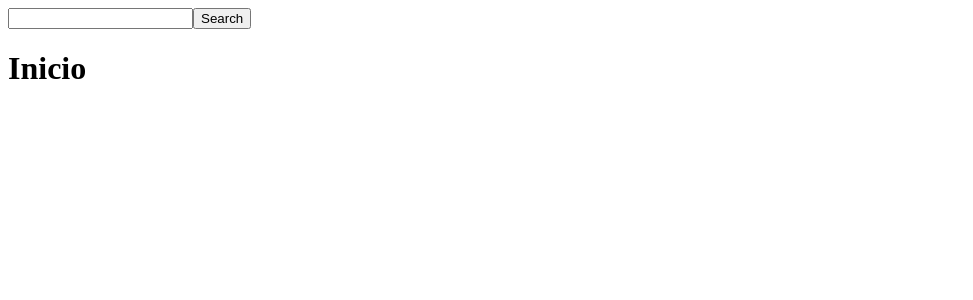
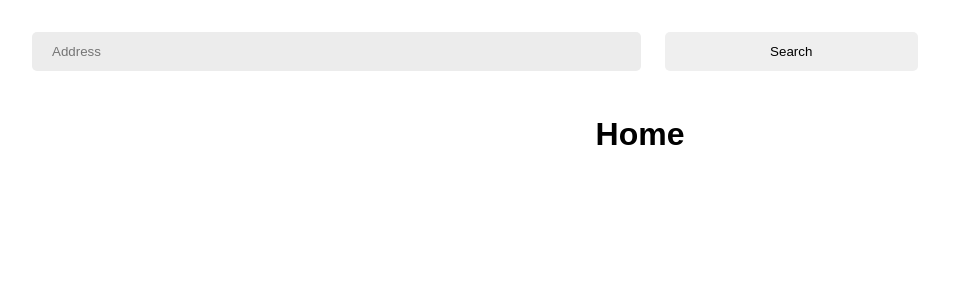
Before and after one commit to Ivanlopez-dev/brickbro, a Next.js app: page / in a window 1280 px wide. Shown: the top 300 px of the page, without its empty margins (0-973 px from the left). Built offline with nearby package versions, Linux system fonts and the light colour scheme.

Commit message:
Add some css and created AppLayout component

```diff
--- /dev/null
+++ b/components/AppLayout/index.js
@@ -0,0 +1,17 @@
+export default function AppLayout ({children}) {
+    return (
+        <>
+        <main>
+            {children}
+        </main>
+        <style jsx global>{`
+
+            html,
+            body,
+            h1 {
+              font-family: 'Space Grotesk', sans-serif;
+            }
+        `}</style>
+        </>
+    )
+}
--- a/components/layout/Header.js
+++ /dev/null
@@ -1,17 +0,0 @@
-import React from 'react';
-import Search from '../ui/Search';
-
-const Header = () => {
-
-    return (
-        <header>
-
-            <div>
-                <Search />
-            </div>
-
-        </header>
-     );
-}
-
-export default Header;
--- a/components/ui/Search.js
+++ /dev/null
@@ -1,14 +0,0 @@
-import React from 'react';
-
-const Search = () => {
-
-    return (
-        <form>
-            <input type='text' />
-
-            <button type='submit'>Search</button>
-        </form>
-     );
-}
-
-export default Search
--- a/pages/api/hello.js
+++ /dev/null
@@ -1,5 +0,0 @@
-// Next.js API route support: https://nextjs.org/docs/api-routes/introduction
-
-export default function handler(req, res) {
-  res.status(200).json({ name: 'John Doe' })
-}
--- a/pages/document.js
+++ /dev/null
@@ -1,22 +0,0 @@
-import { Html, Head } from 'next/document'
-
-export default function Document() {
-
-  return (
-    <Html>
-
-      <Head>
-            <title>Brîckbro FrontEnd Test</title>
-            <link rel="preconnect" href="https://fonts.googleapis.com" />
-            <link rel="preconnect" href="https://fonts.gstatic.com" crossorigin />
-            <link href="https://fonts.googleapis.com/css2?family=Space+Grotesk:wght@400;700&display=swap" rel="stylesheet" />
-
-
-      </Head>
-
-      <body>
-
-      </body>
-    </Html>
-  )
-}
--- a/pages/index.js
+++ b/pages/index.js
@@ -1,20 +1,71 @@
-import React from 'react';
-import Header from '../components/layout/Header';
+
 import Head from 'next/head'
+import AppLayout from '../components/AppLayout';
 
 const Home = () => {
 
   return (
+
     <>
-        <Head>
+      <Head>
+            <title>Brîckbro FrontEnd Test</title>
 
-        </Head>
-        <Header />
-        <h1>Inicio</h1>
+      </Head>
+
+      <AppLayout>
+      <form>
+
+        <input
+            className='input-home'
+            type='text'
+            placeholder='Address'
+
+        />
+        <button
+            className='button-home'
+            type='submit'
+        >Search
+        </button>
+
+      </form>
+        <h1>Home</h1>
+      </AppLayout>
+
+        <style jsx>{`
+
+            body, h1 {
+              text-align: center;
+            }
+
+            .input-home {
+              width: 45%;
+              padding: 12px 20px;
+              margin: 24px;
+              border: 1px;
+              border-radius: 5px;
+              background-color: #ececec;
+            }
+
+            .button-home {
+              width: 20%;
+              padding: 12px 20px;
+              border: 1px;
+              border-radius: 5px;
+            }
+        `}</style>
+
+        <style jsx global>{`
+
+            html,
+            body,
+            h1 {
+              font-family: 'Space Grotesk', sans-serif;
+            }
+        `}</style>
+
     </>
 
   )
-
 }
 
 export default Home
--- a/styles/globals.css
+++ b/styles/globals.css
@@ -1,8 +1,9 @@
 html,
-body {
+body,
+h1 {
   padding: 0;
   margin: 0;
-  font-family: Space Grotesk, sans-serif;
+  font-family: 'Space Grotesk', sans-serif;
 }
 
 a {
```
Also changed, not shown: pages/map.js (+49 -8 lines).
